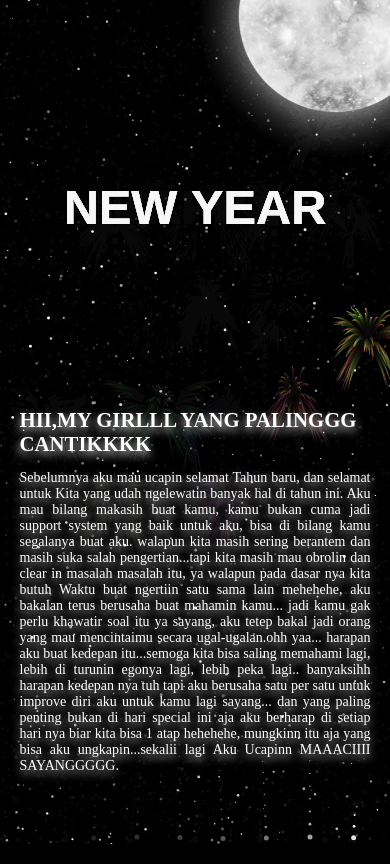
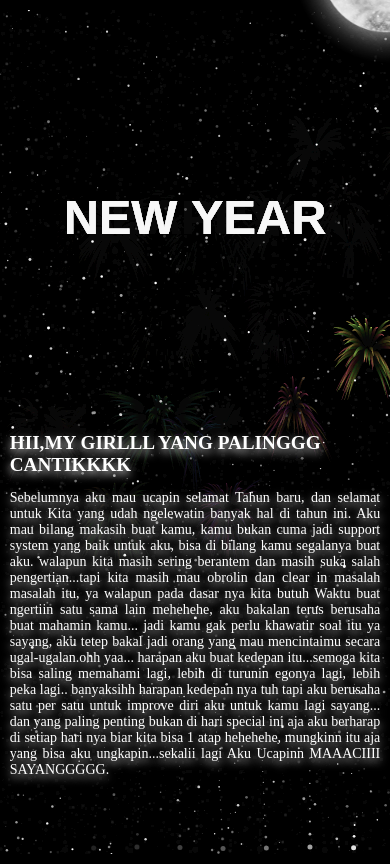
Before and after one commit to cahyo118/happy-new-year, a plain HTML site: page index.html in a window 390 px wide. Drawn offline with Linux system fonts and the light colour scheme.

Commit message:
Update index.html

```diff
--- a/index.html
+++ b/index.html
@@ -104,6 +104,39 @@
           font-size: 12px;
         }
       }
+
+      @media screen and (max-width: 390px) {
+    body {
+      padding: 10px; /* Ensure proper spacing on smaller screens */
+    }
+
+    #surat-container {
+      width: 95%; /* Reduce container width for better fit */
+      padding: 20px; /* Adjust padding for smaller screens */
+    }
+
+    #surat-container p:first-child {
+      font-size: 18px; /* Slightly smaller font for the first paragraph */
+    }
+
+    #surat-container p:last-child {
+      font-size: 14px; /* Adjust size for better readability */
+    }
+
+    #surat-container p {
+      font-size: 12px; /* General paragraph font size adjustment */
+    }
+
+    #surat-container h1 {
+      font-size: 1.2rem; /* Adjust heading size */
+    }
+
+    .moon img {
+      max-width: 200px; /* Resize moon image for smaller screens */
+    }
+  }
+
+
     </style>
   </head>
   <body>
```
